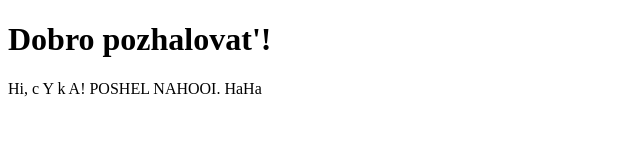
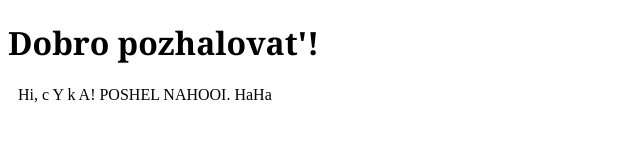
Before and after one commit to Fucker95/fucker95.github.io, a plain HTML site: page index.html in a window 1280 px wide. Shown: the whole page, without its empty margins (0-640 px from the left). Drawn offline with Linux system fonts and the light colour scheme.

Commit message:
Update index.html

```diff
--- a/index.html
+++ b/index.html
@@ -4,6 +4,17 @@
     <meta charset="UTF-8">
     <title>Fucker95.GitHub.io by Fucker95</title>
     <link rel="stylesheet" ref="/stylesheets/screen.css">
+    <style>
+      h1 {
+        font-size: 32 pt;
+        font-family: Georgia, serif;
+        color:# 9cf;
+      }
+      p {
+        margin-left: 10px;
+        margin-bottom: 10px;
+      }
+    </style>
   </head>
   <body>
  <h1>Dobro pozhalovat'!</h1>
```
